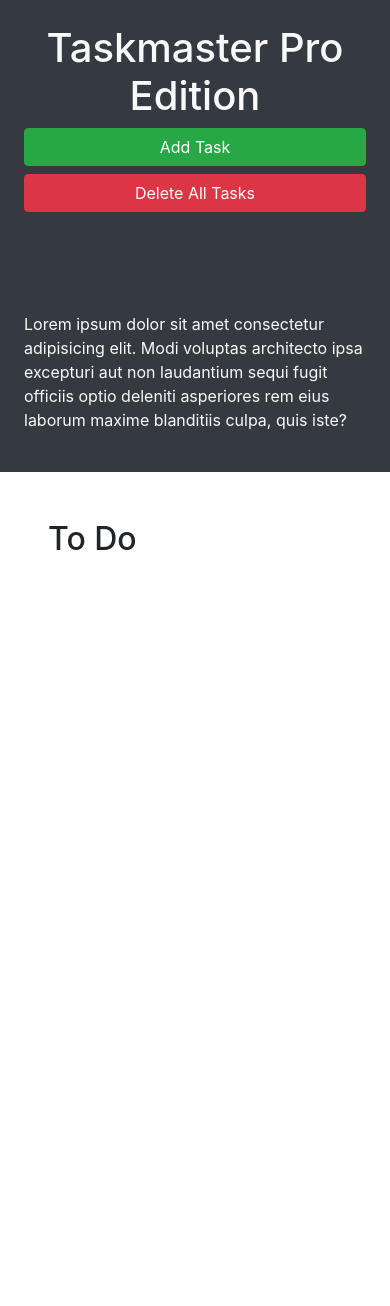
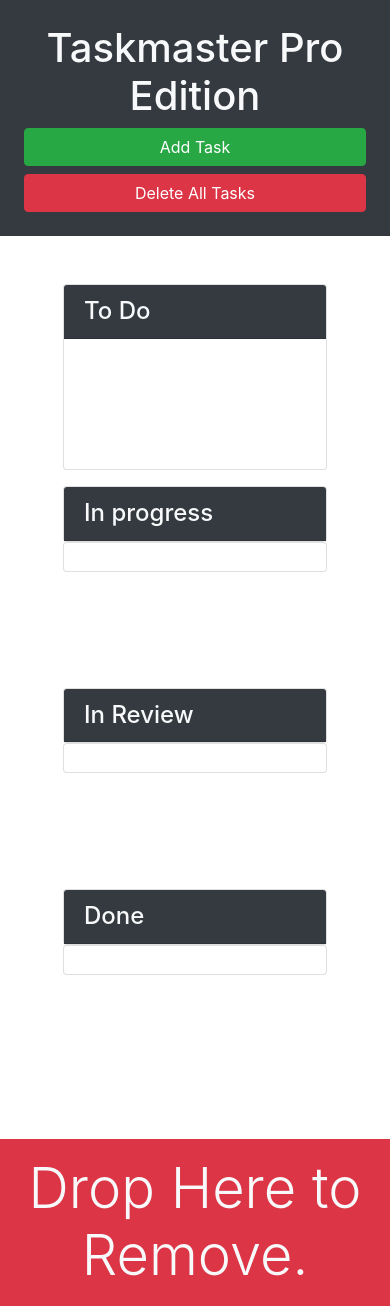
Before and after one commit to CdHebert/taskmaster-pro, a plain HTML site: page index.html in a window 390 px wide. Before the commit the page ends 844 px from the top, so only its background shows below. Drawn offline with nearby package versions, Linux system fonts and the light colour scheme.

Commit message:
restructured layout using bootstrap

```diff
--- a/index.html
+++ b/index.html
@@ -13,21 +13,86 @@
 <body>
 
   <div class="row min-vh-100 no-gutters">
-    <header class="col-12 col-lg-3 bg-dark text-light d-flex flex-column p-4 p-lg-3">
+    <header class="col-12 col-lg-3 bg-dark text-light sticky-top d-flex flex-column p-4 p-lg-3">
       <h1 class="text-center">Taskmaster Pro Edition</h1>
       <button id="create-task" class="btn btn-block btn-success" data-toggle="modal" data-target="#task-form-modal">Add
         Task</button>
       <button id="remove-tasks" class="btn btn-block btn-danger">Delete All Tasks</button>
-      <p class="mt-auto">Lorem ipsum dolor sit amet consectetur adipisicing elit. Modi voluptas architecto ipsa
+      <p class="mt-auto d-none d-lg-block">Lorem ipsum dolor sit amet consectetur adipisicing elit. Modi voluptas
+        architecto ipsa
         excepturi aut non
         laudantium sequi fugit officiis optio deleniti asperiores rem eius laborum maxime blanditiis culpa, quis iste?
       </p>
     </header>
-    <main class="col-12 col-lg-9">
-      <div class="m-5">
-        <h2>To Do</h2>
-        <ul id="list-toDo" class="list-group"> </ul>
+    <main class="col-12 col-lg-9 d-flex flex-column">
+      <div class="m-5 row justify-content-around">
+        <!-- todo start -->
+        <div class="col-12 col-md-6 col-xl-3 mb-3">
+          <div class="card">
+            <h4 class="card-header bg-dark text-light">
+              To Do
+            </h4>
+            <ul id="list-toDo" class="list-group list-group-flush">
+              <li class="list-group-item">
+                <span class="badge badge-primary badge-pill"></span>
+                <p class="m-1"></p>
+              </li>
+            </ul>
+          </div>
+        </div>
+        <!-- todo end -->
+        <!-- in progress start -->
+        <div class="col-12 col-md-6 col-xl-3 mb-3">
+          <div class="card">
+            <h4 class="card-header bg-dark text-light">
+              In progress
+            </h4>
+          </div>
+          <ul id="list-inProgress" class="list-group">
+            <li class="list-group-item">
+              <span class="badge badge-primary badge-pill"></span>
+              <p class="m-1"></p>
+            </li>
+          </ul>
+        </div>
+        <!-- in progress end -->
+        <!-- in review start -->
+        <div class="col-12 col-md-6 col-xl-3 mb-3">
+          <div class="card">
+            <h4 class="card-header bg-dark text-light">
+              In Review
+            </h4>
+          </div>
+          <ul id="list-inReview" class="list-group">
+            <li class="list-group-item">
+              <span class="badge badge-primary badge-pill"></span>
+              <p class="m-1"></p>
+            </li>
+          </ul>
+        </div>
+        <!-- in review end -->
+        <!-- done start -->
+        <div class="col-12 col-md-6 col-xl-3 mb-3">
+          <div class="card">
+            <h4 class="card-header bg-dark text-light">
+              Done
+            </h4>
+          </div>
+          <ul id="list-done" class="list-group">
+            <li class="list-group-item">
+              <span class="badge badge-primary badge-pill"></span>
+              <p class="m-1"></p>
+            </li>
+          </ul>
+        </div>
+        <!-- done end -->
       </div>
+        <!-- trash drop area -->
+    <div id="trash" class="mt-auto">
+      <div class="w-100 bg-danger p-3 text-center text-light display-4">
+        Drop Here to Remove.
+      </div>
+    </div>
     </main>
   </div>
 
@@ -46,11 +111,11 @@
           <form>
             <div class="form-group">
               <label for="modalTaskDescription">Task description</label>
-              <textarea id="modalTaskDescription" rows="3"></textarea>
+              <textarea id="modalTaskDescription" rows="3" class="form-control"></textarea>
             </div>
             <div class="form-group">
               <label for="modalDueDate">Due date</label>
-              <input type="text" id="modalDueDate" placeholder="mm/dd/yyyy" autocomplete="off" />
+              <input type="text" class="form-control" id="modalDueDate" placeholder="mm/dd/yyyy" autocomplete="off" />
             </div>
           </form>
         </div>
```
